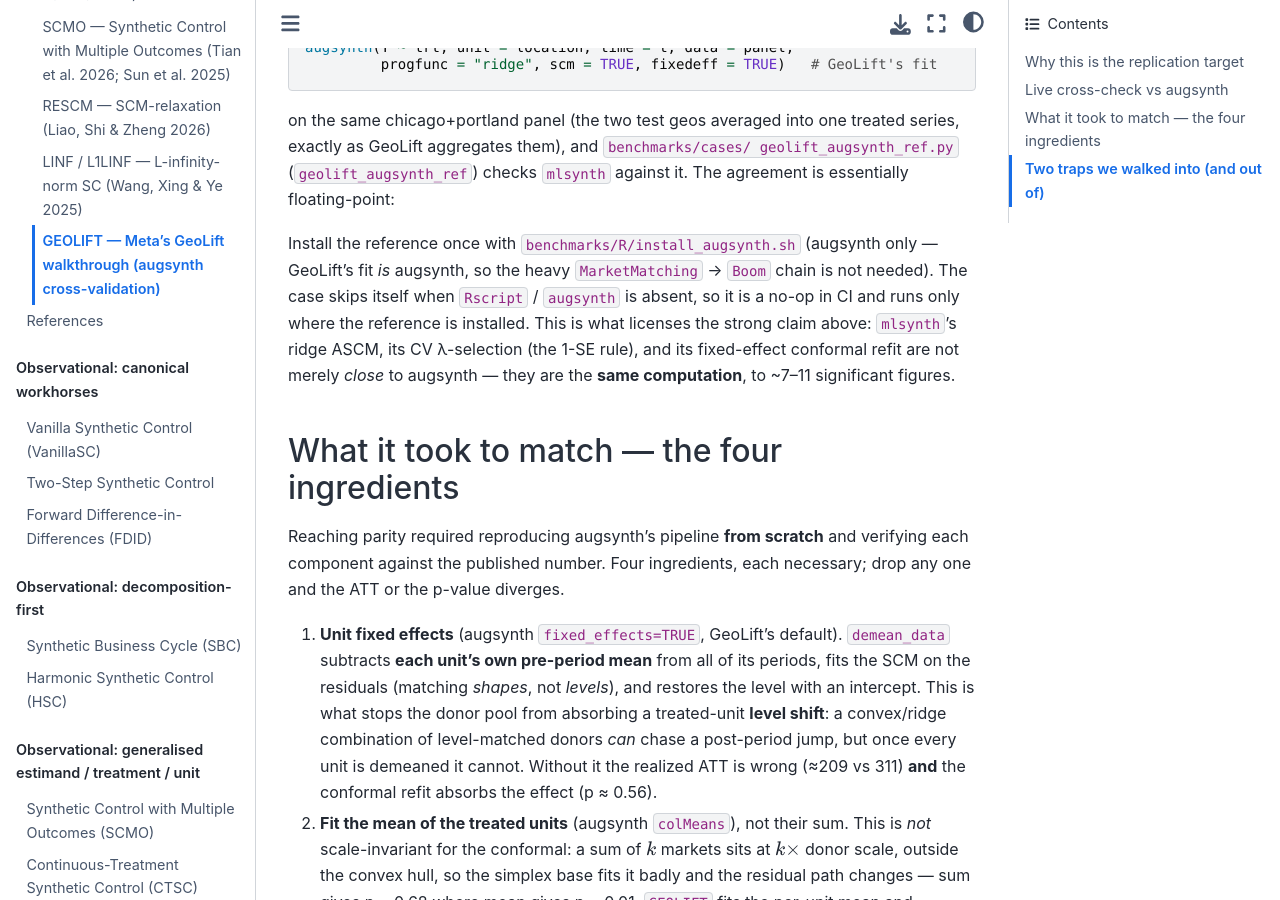
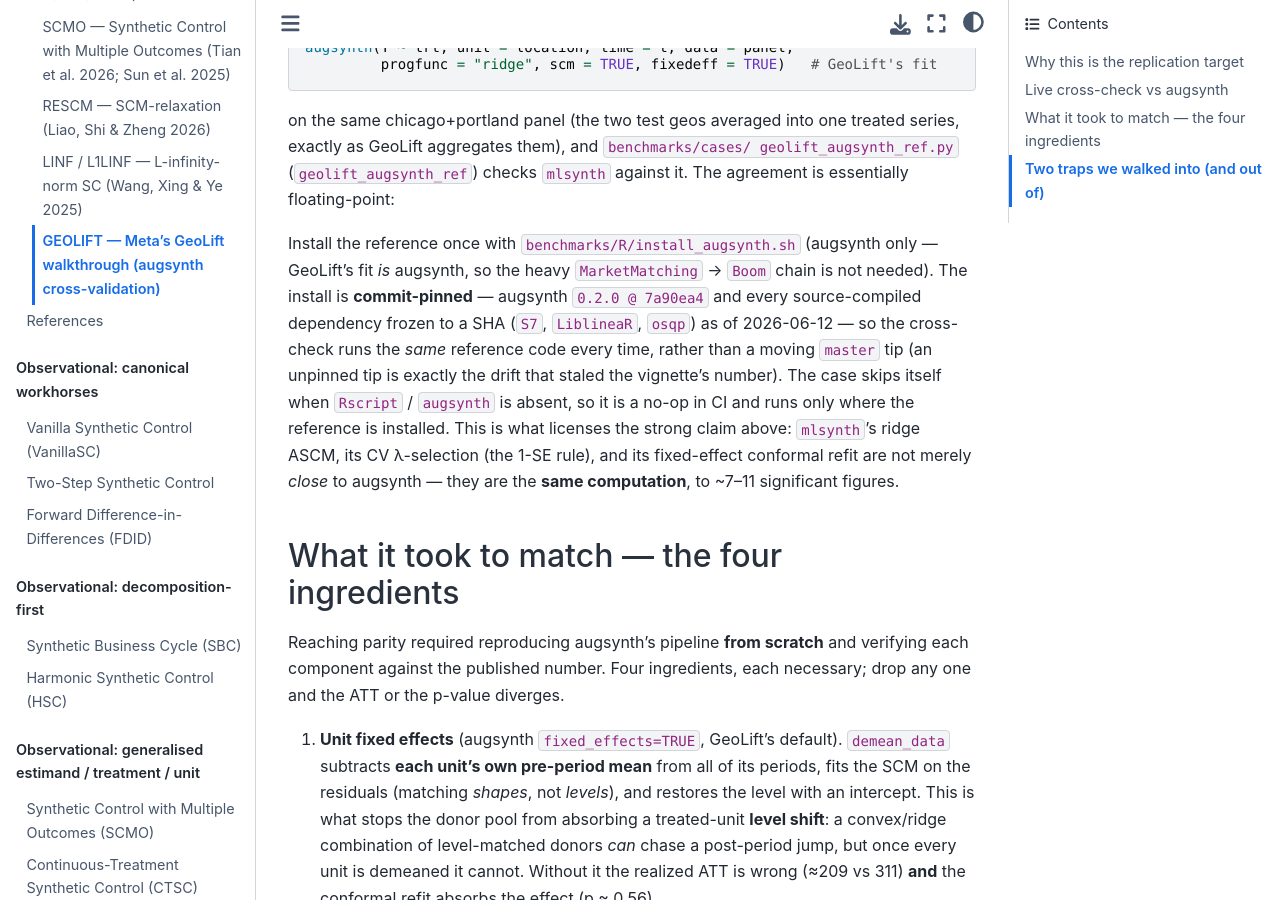
Before and after one commit to jgreathouse9/mlsynth, a Sphinx documentation site: the page built from docs/replications/geolift.rst, in a window 1280 px wide and 900 px high, scrolled down 2123 px. Built offline with Sphinx 7.4.7 and the Sphinx Book theme 1.1.4, drawn with Linux system fonts in a browser that asks for light colours; pages that are not in the unit, such as notebooks, are missing from menus.

Commit message:
benchmarks: commit-pin the augsynth reference (stable bit-for-bit timestamp) (#68)
Freeze the augsynth bit-for-bit reference build to commit SHAs (augsynth 0.2.0 @ 7a90ea4, osqp 260dc73, S7 33c8f32, LiblineaR 07cca10; frozen 2026-06-12) so geolift_augsynth_ref runs identical reference code every run instead of a moving master tip. install_augsynth.sh pins every source-compiled dep by SHA; the R script, benchmark case, and replication doc record the stamp. Verified: reinstalling at the pinned SHA reproduces lambda 1.6731016871e9 / ATT 156.8054, and the cross-check passes (lambda rel-diff 1.6e-11).

```diff
--- a/docs/replications/geolift.rst
+++ b/docs/replications/geolift.rst
@@ -119,8 +119,13 @@ Donor weights (max ``Δ``)  13 non-zero           ``4.3e-7``
 
 Install the reference once with ``benchmarks/R/install_augsynth.sh`` (augsynth
 only — GeoLift's fit *is* augsynth, so the heavy ``MarketMatching`` → ``Boom``
-chain is not needed). The case skips itself when ``Rscript`` / ``augsynth`` is
-absent, so it is a no-op in CI and runs only where the reference is installed.
+chain is not needed). The install is **commit-pinned** — augsynth ``0.2.0 @
+7a90ea4`` and every source-compiled dependency frozen to a SHA (``S7``,
+``LiblineaR``, ``osqp``) as of 2026-06-12 — so the cross-check runs the *same*
+reference code every time, rather than a moving ``master`` tip (an unpinned tip
+is exactly the drift that staled the vignette's number). The case skips itself
+when ``Rscript`` / ``augsynth`` is absent, so it is a no-op in CI and runs only
+where the reference is installed.
 This is what licenses the strong claim above: ``mlsynth``'s ridge ASCM, its CV
 λ-selection (the 1-SE rule), and its fixed-effect conformal refit are not merely
 *close* to augsynth — they are the **same computation**, to ~7–11 significant
```
Also changed, not shown: 3 other files.
